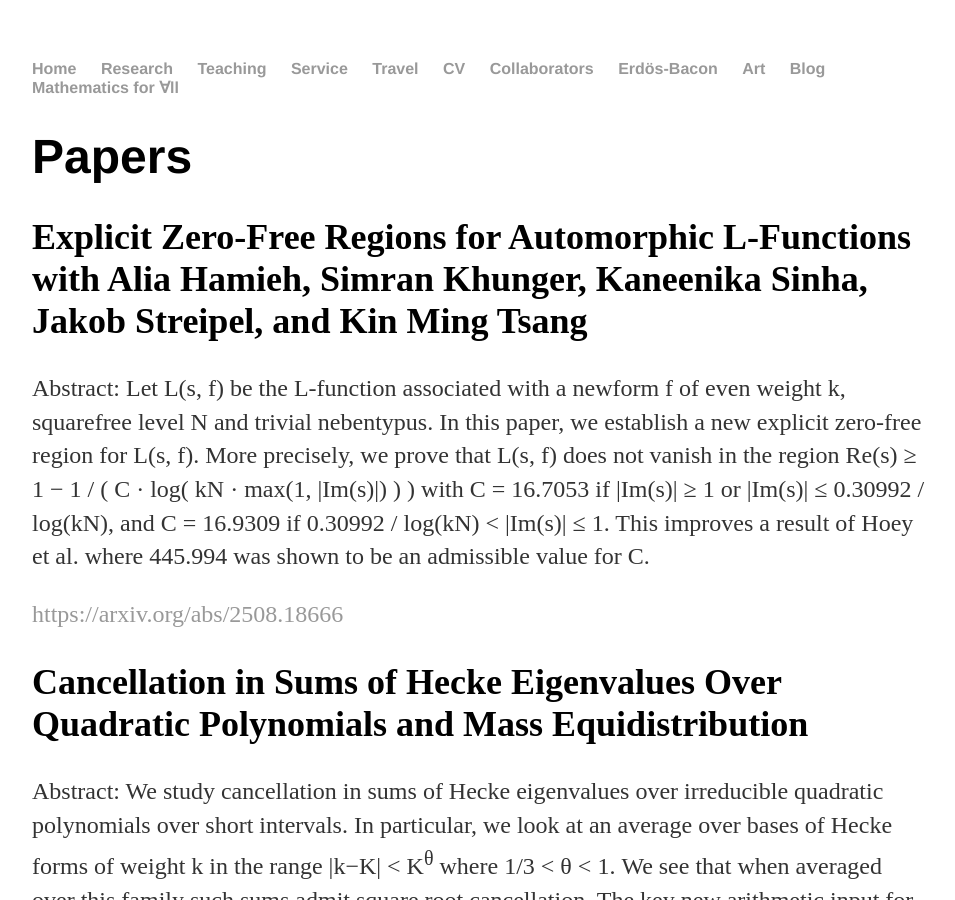
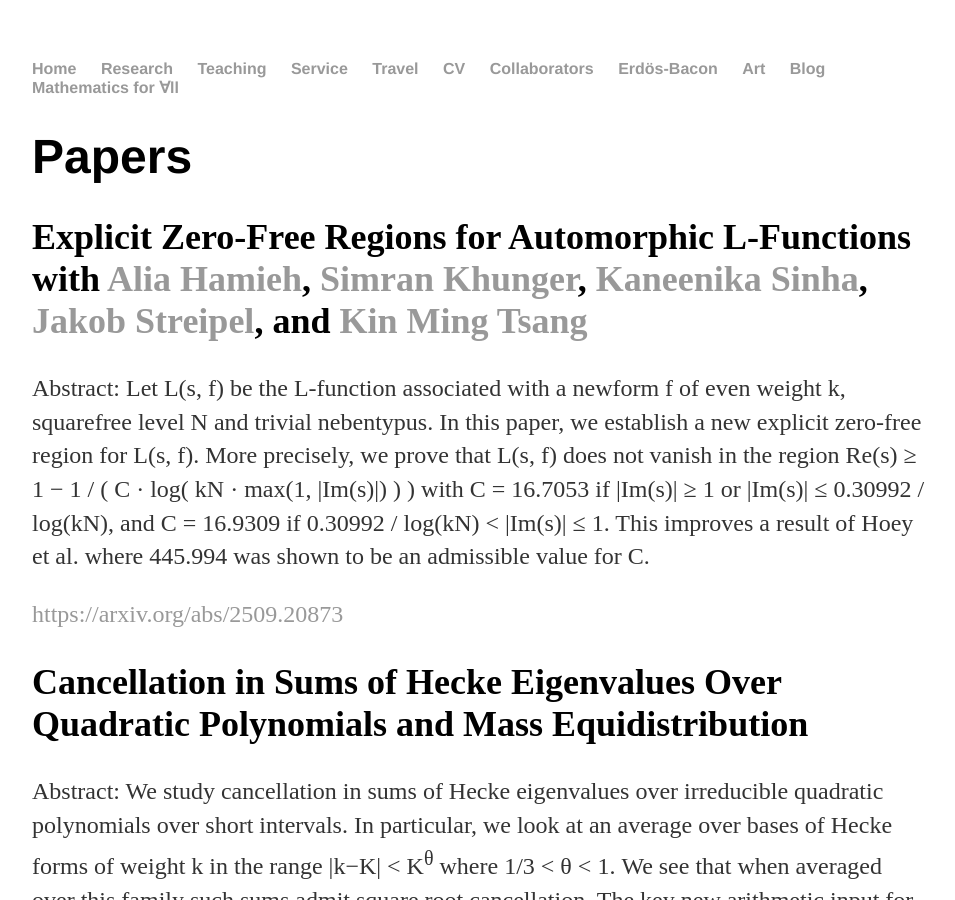
Before and after one commit to stevenecreech/stevenecreech.github.io, a Jekyll site: the page built from research/index.html, in a window 1280 px wide and 900 px high. Shown: the whole window, without its empty margins (160-1115 px from the left). Built offline with Jekyll 4.4.1, drawn with Linux system fonts in a browser that asks for light colours; Markdown is read by kramdown in place of the engine named in the settings.

Commit message:
Update index.html

```diff
--- a/research/index.html
+++ b/research/index.html
@@ -5,8 +5,8 @@ title: Steven Creech Research
 <div class="blurb">
 	<h1>Papers</h1>
 
-	<font size="+2"><h2>Explicit Zero-Free Regions for Automorphic L-Functions with Alia Hamieh,
-		Simran Khunger, Kaneenika Sinha, Jakob Streipel, and Kin Ming Tsang</h2></font>
+	<font size="+2"><h2>Explicit Zero-Free Regions for Automorphic L-Functions with <a href = "https://hamieh.opened.ca/">Alia Hamieh</a>,
+		<a href = "https://websites.umich.edu/~skhunger/">Simran Khunger</a>, <a href = "https://sites.iiserpune.ac.in/~kaneenika/">Kaneenika Sinha</a>, <a href = "https://sites.google.com/view/jakobstreipel">Jakob Streipel</a>, and <a href = "https://www.math.ubc.ca/profiles/kin-ming-tsang">Kin Ming Tsang</a></h2></font>
 
 	<p>Abstract: Let L(s, f) be the L-function associated with a newform f of even weight k, squarefree level N and
   trivial nebentypus. In this paper, we establish a new explicit zero-free region for L(s, f).
@@ -18,7 +18,7 @@ title: Steven Creech Research
 	</p>
 
 
-	<p><a href = "https://arxiv.org/abs/2508.18666">https://arxiv.org/abs/2508.18666</a></p>
+	<p><a href = "https://arxiv.org/abs/2509.20873">https://arxiv.org/abs/2509.20873</a></p>
 
 	<font size="+2"><h2>Cancellation in Sums of Hecke Eigenvalues Over Quadratic Polynomials and Mass Equidistribution</h2></font>
 
```
